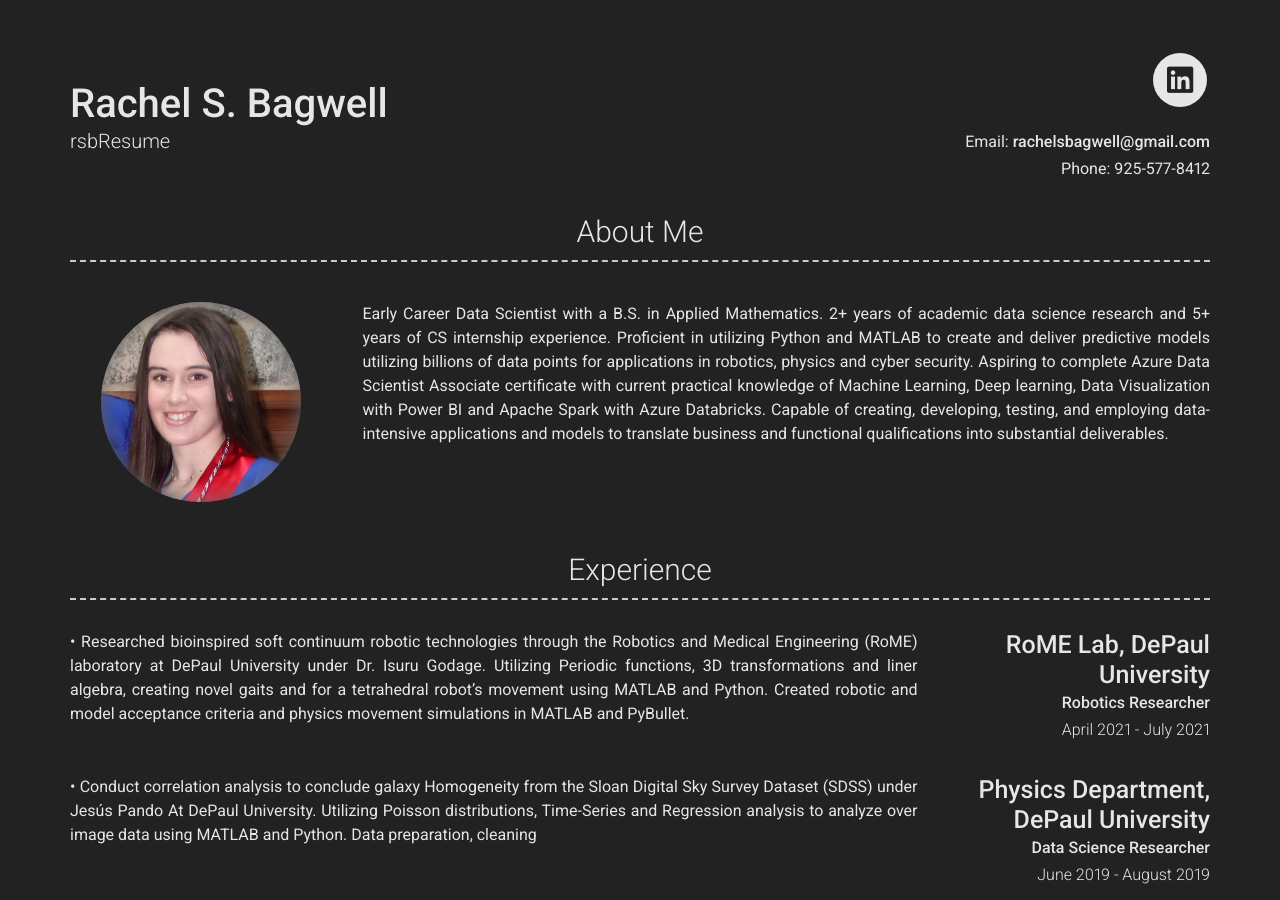
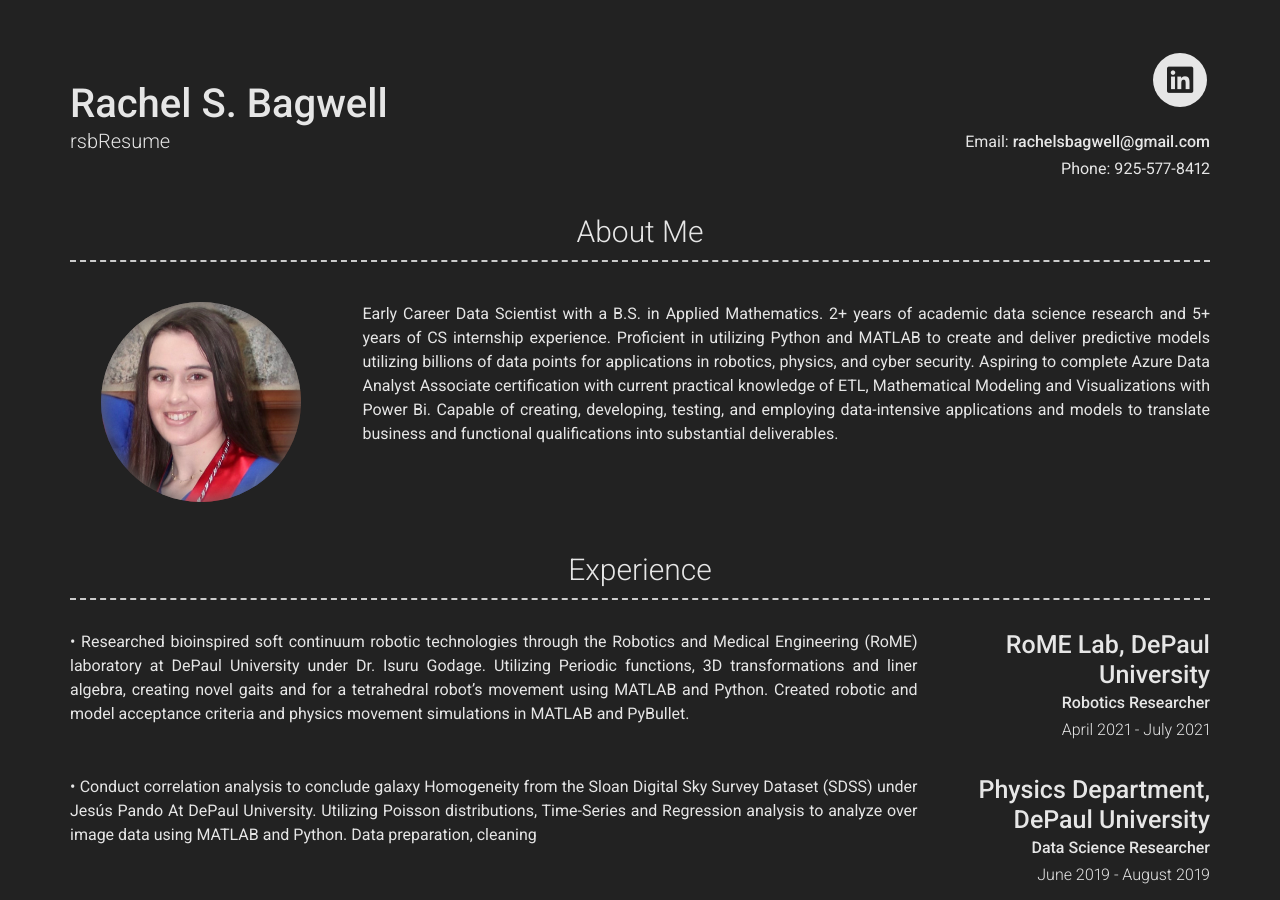
Before and after one commit to rachelsierra/rsbResume, a Jekyll site: the page built from index.md, in a window 1280 px wide and 900 px high. Built offline with Jekyll 4.4.1, drawn with Linux system fonts in a browser that asks for light colours; nearby versions of some CDN libraries.

Commit message:
Update _config.yml

```diff
--- a/_config.yml
+++ b/_config.yml
@@ -53,7 +53,7 @@ linkedin_username: rachel-bagwell
 # about_title: About Me (Use this to override about section title)
 about_profile_image: picUpdate.jpg #Directory of profile image (eg. images/profile.jpg)
 about_content: | # this will include new lines to allow paragraphs
-  Early Career Data Scientist with a B.S. in Applied Mathematics.  2+ years of academic data science research and  5+ years of CS internship experience.  Proficient in utilizing Python and  MATLAB to create and deliver predictive models utilizing billions of data points for applications in robotics, physics and cyber security. Aspiring to complete Azure Data Scientist Associate certificate with current practical knowledge of Machine Learning, Deep learning,  Data Visualization with Power BI and Apache Spark with Azure Databricks. Capable of creating, developing, testing, and employing data-intensive applications and models to translate business and functional qualifications into substantial deliverables.
+  Early Career Data Scientist with a B.S. in Applied Mathematics.  2+ years of academic data science research and 5+ years of CS internship experience.  Proficient in utilizing Python and MATLAB to create and deliver predictive models utilizing billions of data points for applications in robotics, physics, and cyber security. Aspiring to complete Azure Data Analyst Associate certification with current practical knowledge of ETL, Mathematical Modeling and Visualizations with Power Bi. Capable of creating, developing, testing, and employing data-intensive applications and models to translate business and functional qualifications into substantial deliverables.
 #    - Lists
 #    - Tables
 #    - <a href="google.com">Links</a>
```
